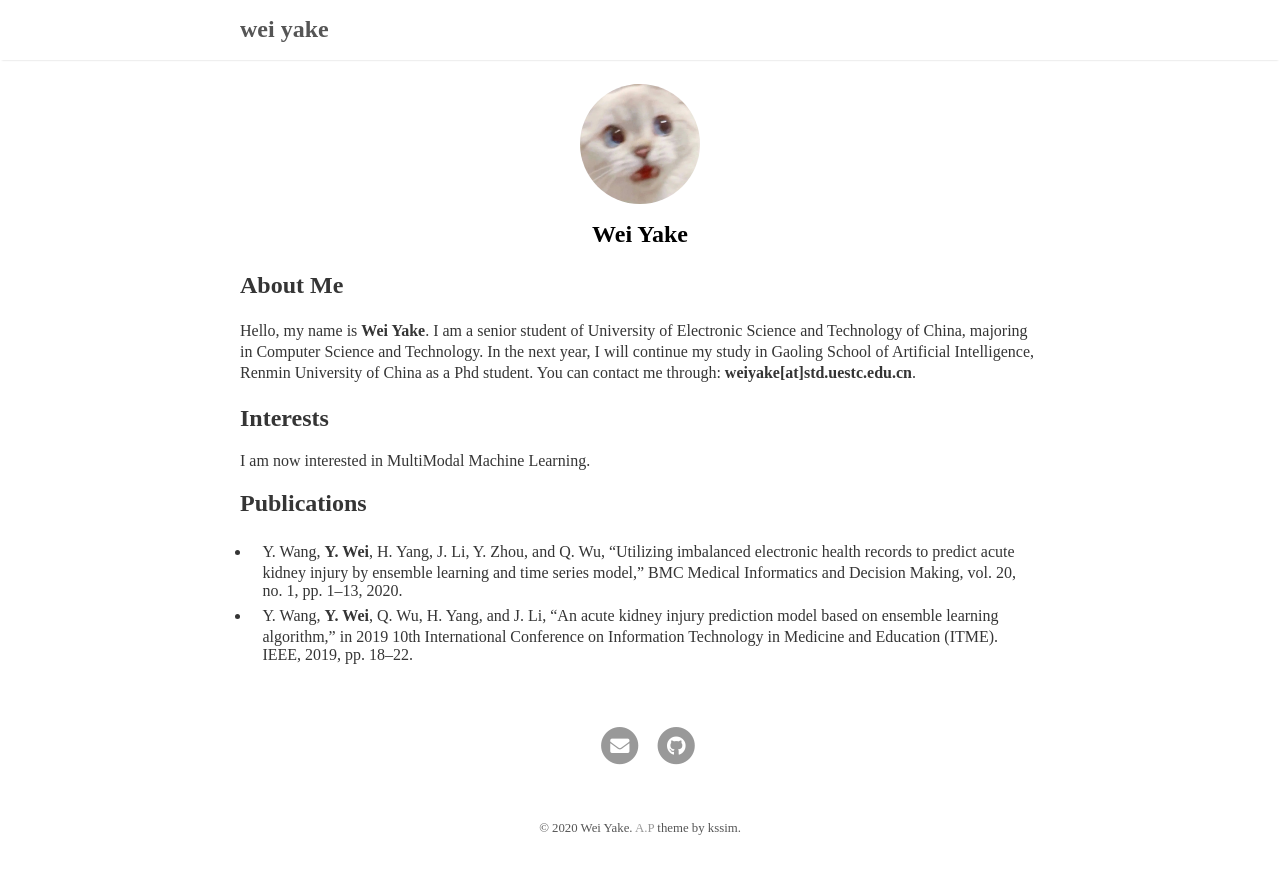
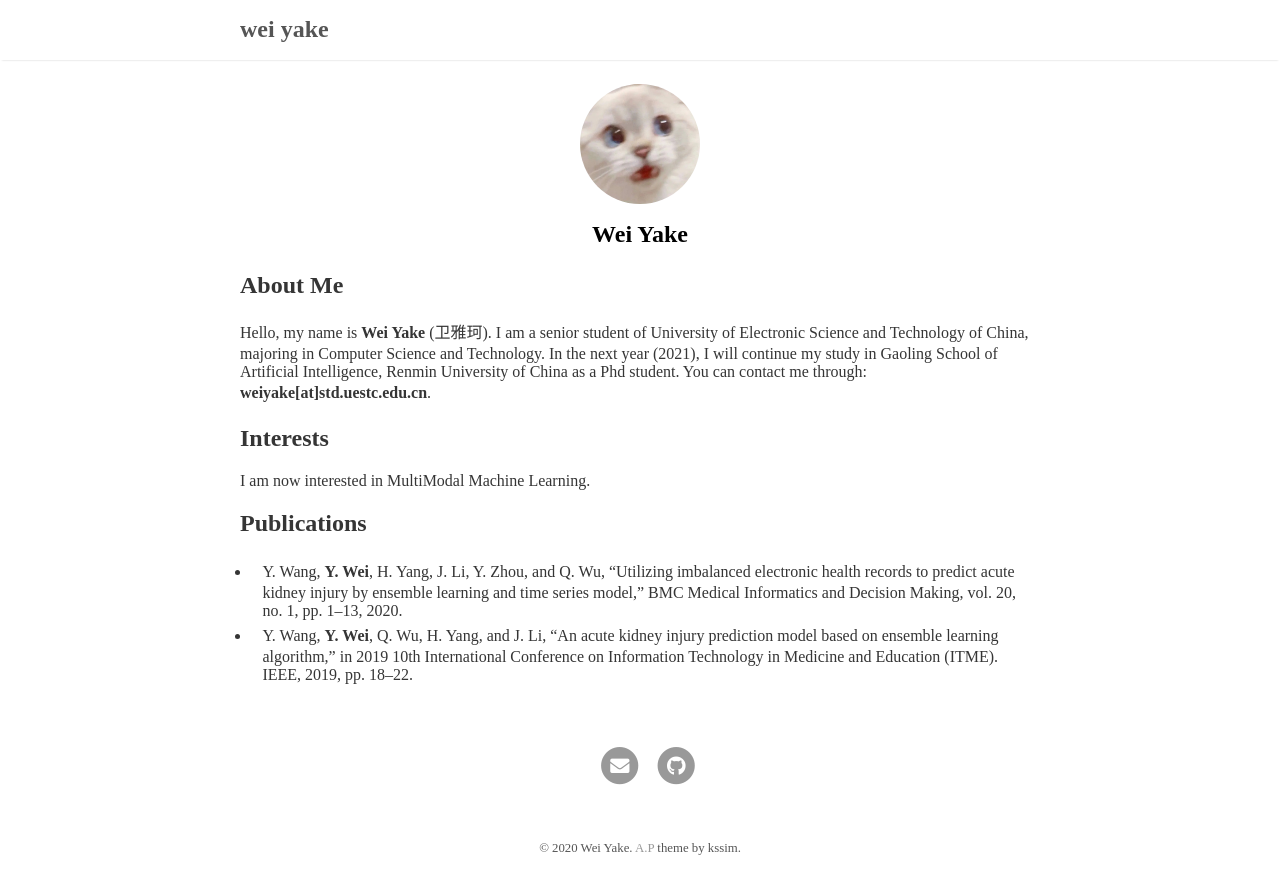
Before and after one commit to echo0409/echo0409.github.io, a Jekyll site: the page built from index.md, in a window 1280 px wide. Shown: the top 894 px of the page. Built offline with Jekyll 4.4.1, drawn with Linux system fonts in a browser that asks for light colours; our own code applies the rules of GitHub Pages for plain Markdown files.

Commit message:
second commit

```diff
--- a/index.md
+++ b/index.md
@@ -3,7 +3,7 @@ layout: about
 ---
 
 ## About Me
-Hello, my name is **Wei Yake**. I am a senior student of University of Electronic Science and Technology of China, majoring in Computer Science and Technology. In the next year, I will continue my study in Gaoling School of Artificial Intelligence, Renmin University of China as a Phd student. You can contact me through: **weiyake[at]std.uestc.edu.cn**.
+Hello, my name is **Wei Yake** (卫雅珂). I am a senior student of University of Electronic Science and Technology of China, majoring in Computer Science and Technology. In the next year (2021), I will continue my study in Gaoling School of Artificial Intelligence, Renmin University of China as a Phd student. You can contact me through: **weiyake[at]std.uestc.edu.cn**.
 
 
 
```
